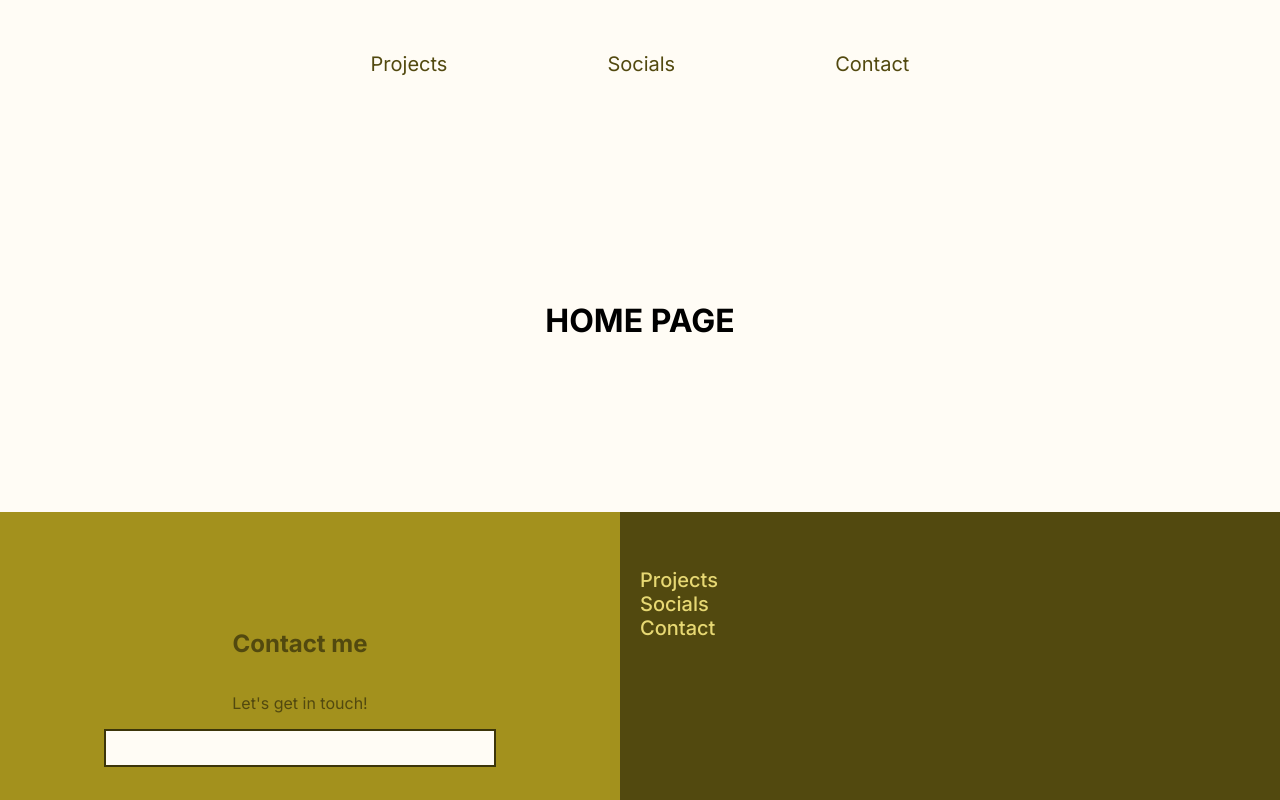
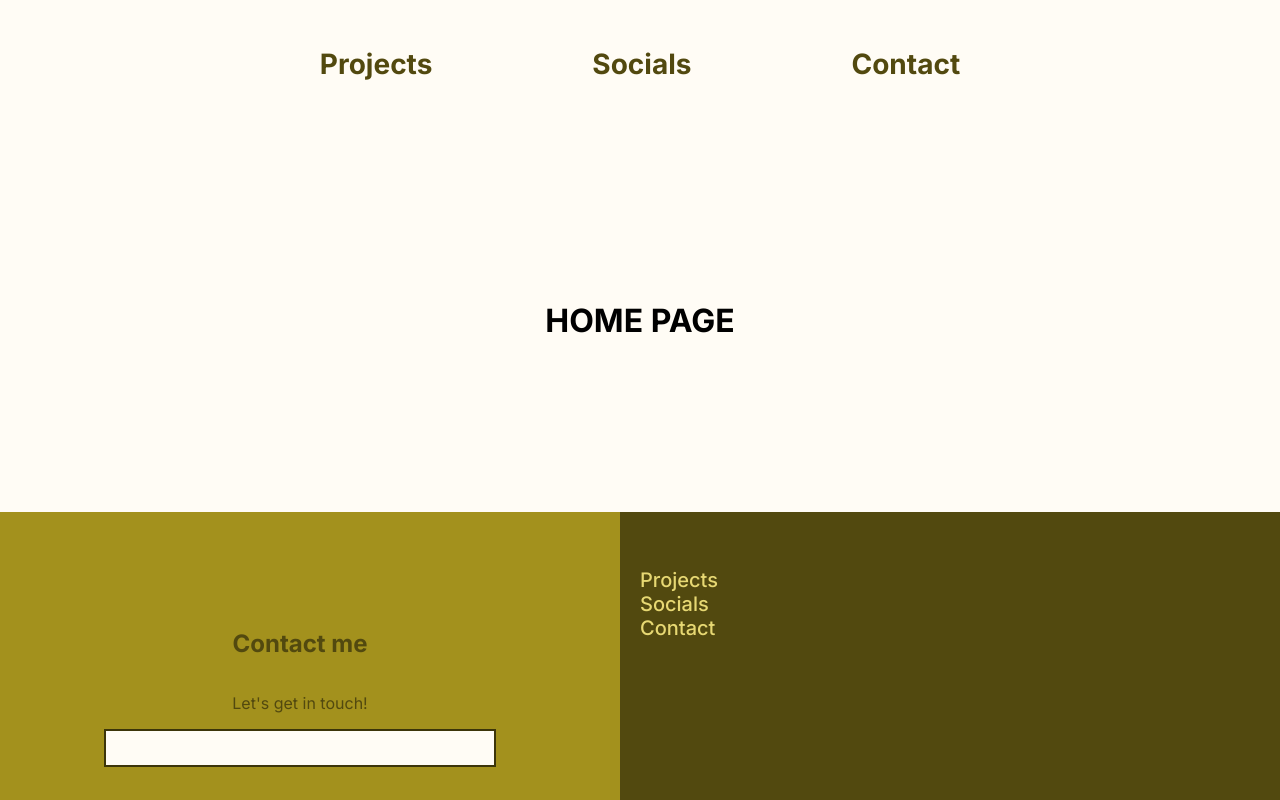
Before and after one commit to ellaroosmarijn/personal-website, a Next.js app: page / in a window 1280 px wide. Built offline with nearby package versions, Linux system fonts and the light colour scheme.

Commit message:
style: header font to be larger and increase font weight

```diff
--- a/src/components/header/header.module.css
+++ b/src/components/header/header.module.css
@@ -1,8 +1,9 @@
 .link {
-  font-size: var(--scale-2);
+  font-size: var(--scale-4);
   color: var(--color-olive-600);
   padding: 0 var(--size-20);
   text-decoration: none;
+  font-weight: var(--weight-bold);
   &.link:hover {
     text-decoration: underline;
   }
```
